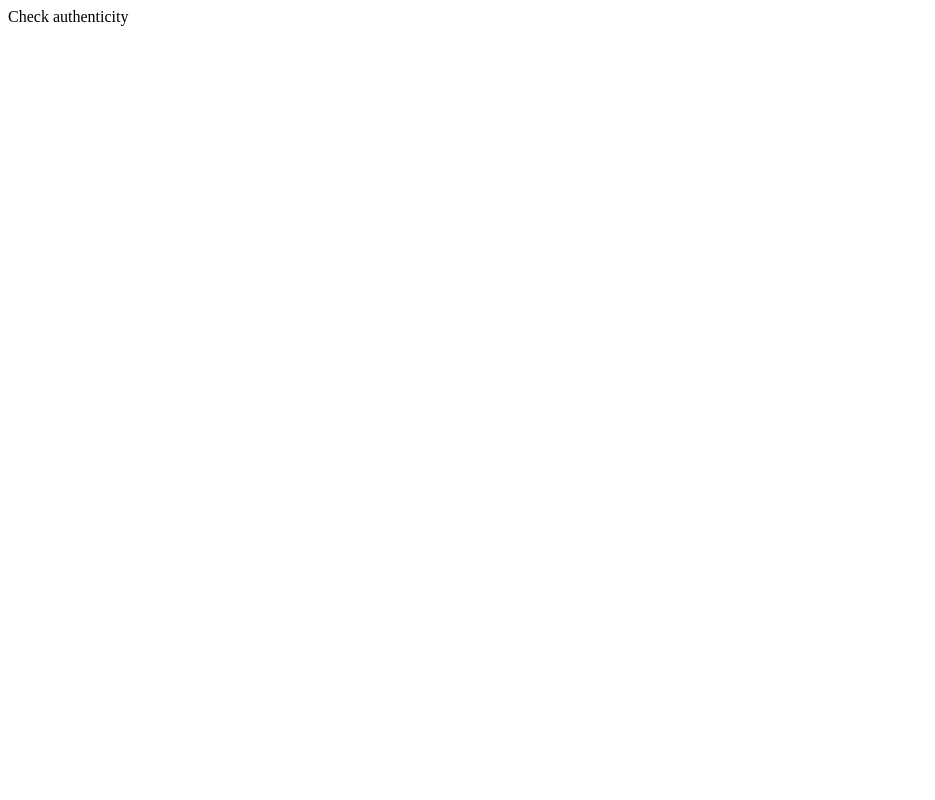
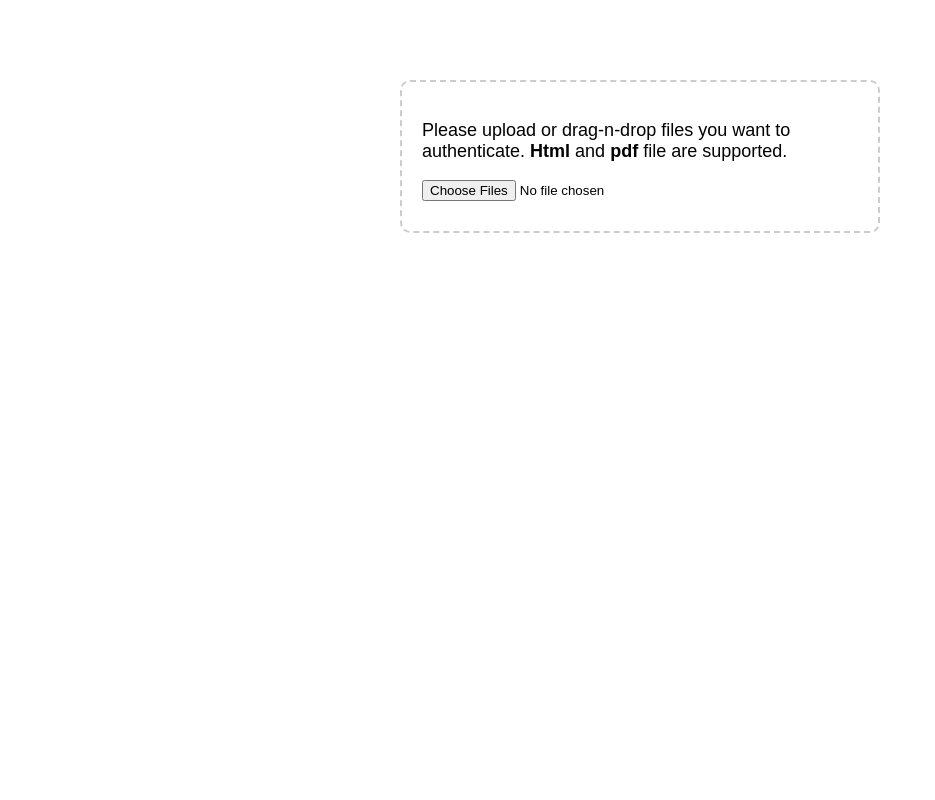
Before and after one commit to openlawlibrary/OLAAF-Transient, a Django app: page / in a window 1280 px wide. Before the commit the part shown is almost empty. Shown: the whole page, without its empty margins (0-935 px from the left). Run offline with Django 3.2, Linux system fonts and the light colour scheme.

Commit message:
Add upload form

```diff
--- a/olaaf_django/templates/olaaf_django/index.html
+++ b/olaaf_django/templates/olaaf_django/index.html
@@ -1,10 +1,57 @@
 <html>
   <head>
     <meta charset="UTF-8" />
+    <style>
+      * {
+        box-sizing: border-box;
+      }
+
+      html,
+      body {
+        margin: 0;
+        padding: 0;
+        font-size: 18px;
+        height: 100%;
+        overflow: hidden;
+      }
+
+      body {
+        font-family: Helvetica;
+      }
+
+      main {
+        height: 70vh;
+        padding-top: 10vh;
+      }
+
+      #drop-area {
+        border: 2px dashed #ccc;
+        border-radius: 10px;
+        width: 80vw;
+        max-width: 480px;
+        font-family: sans-serif;
+        margin: auto;
+        padding: 20px;
+      }
+
+      .auth-form {
+        margin-bottom: 10px;
+      }
+    </style>
   </head>
   <body>
     <main>
-      Check authenticity
+      <section>
+        <div id="drop-area">
+          <form class="auth-form" enctype="multipart/form-data">
+            <p>
+              Please upload or drag-n-drop files you want to authenticate.
+              <b>Html</b> and <b>pdf</b> file are supported.
+            </p>
+            <input type="file" id="auth-file" multiple accept=".html,.pdf" />
+          </form>
+        </div>
+      </section>
     </main>
   </body>
 </html>
```
